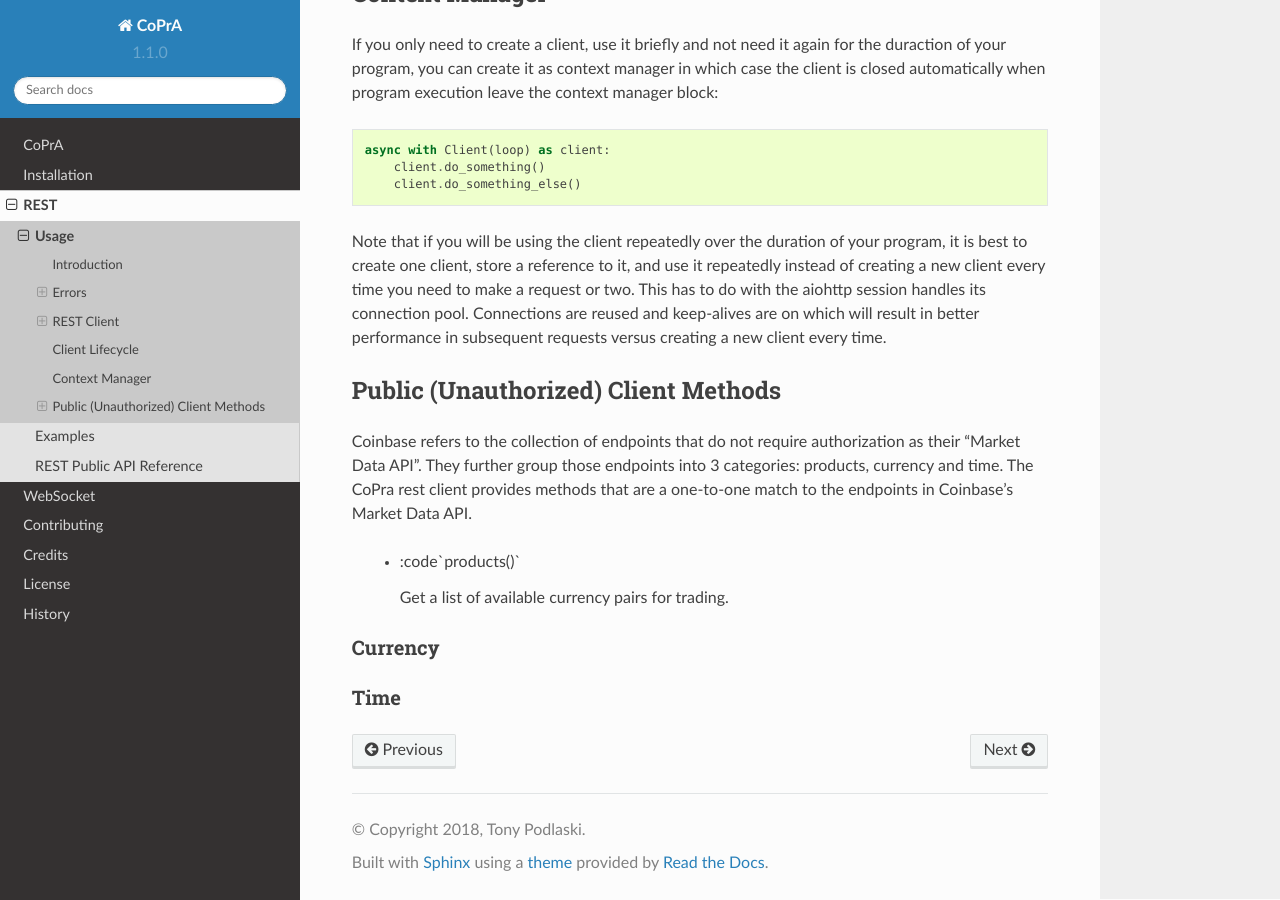
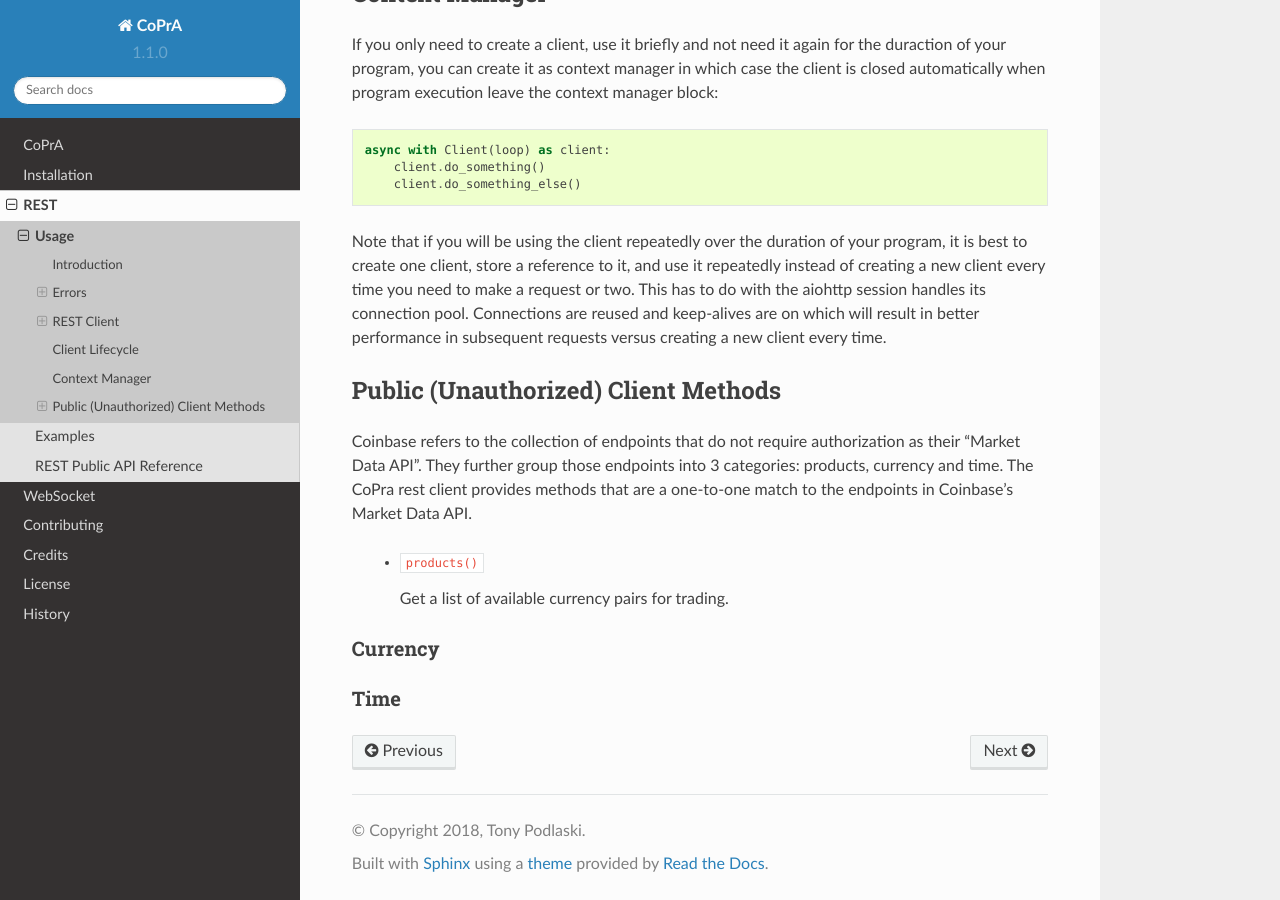
Before and after one commit to tpodlaski/copra, a Sphinx documentation site: the page built from docs/rest/usage.rst, in a window 1280 px wide and 900 px high, scrolled down 3019 px. Built offline with Sphinx 7.4.7 and the Read the Docs theme 2.0.0, drawn with Linux system fonts in a browser that asks for light colours.

Commit message:
Update usage.rst

```diff
--- a/docs/rest/usage.rst
+++ b/docs/rest/usage.rst
@@ -114,7 +114,7 @@ Public (Unauthorized) Client Methods
 
 Coinbase refers to the collection of endpoints that do not require authorization as their "Market Data API". They further group those endpoints into 3 categories: products, currency and time. The CoPra rest client provides methods that are a one-to-one match to the endpoints in Coinbase's Market Data API.
 
-    * :code`products()`
+    * :code:`products()`
 
       Get a list of available currency pairs for trading.
 
```
